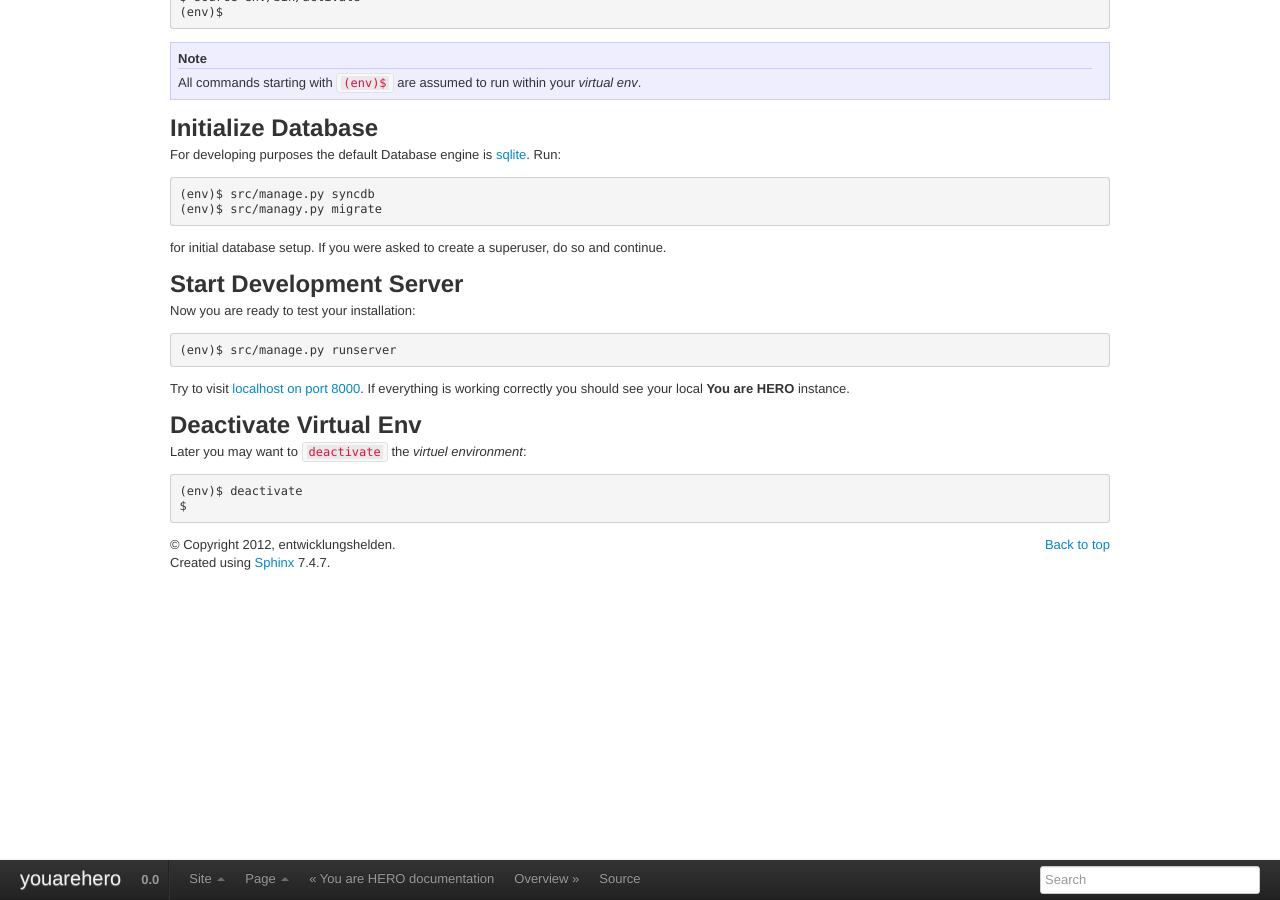
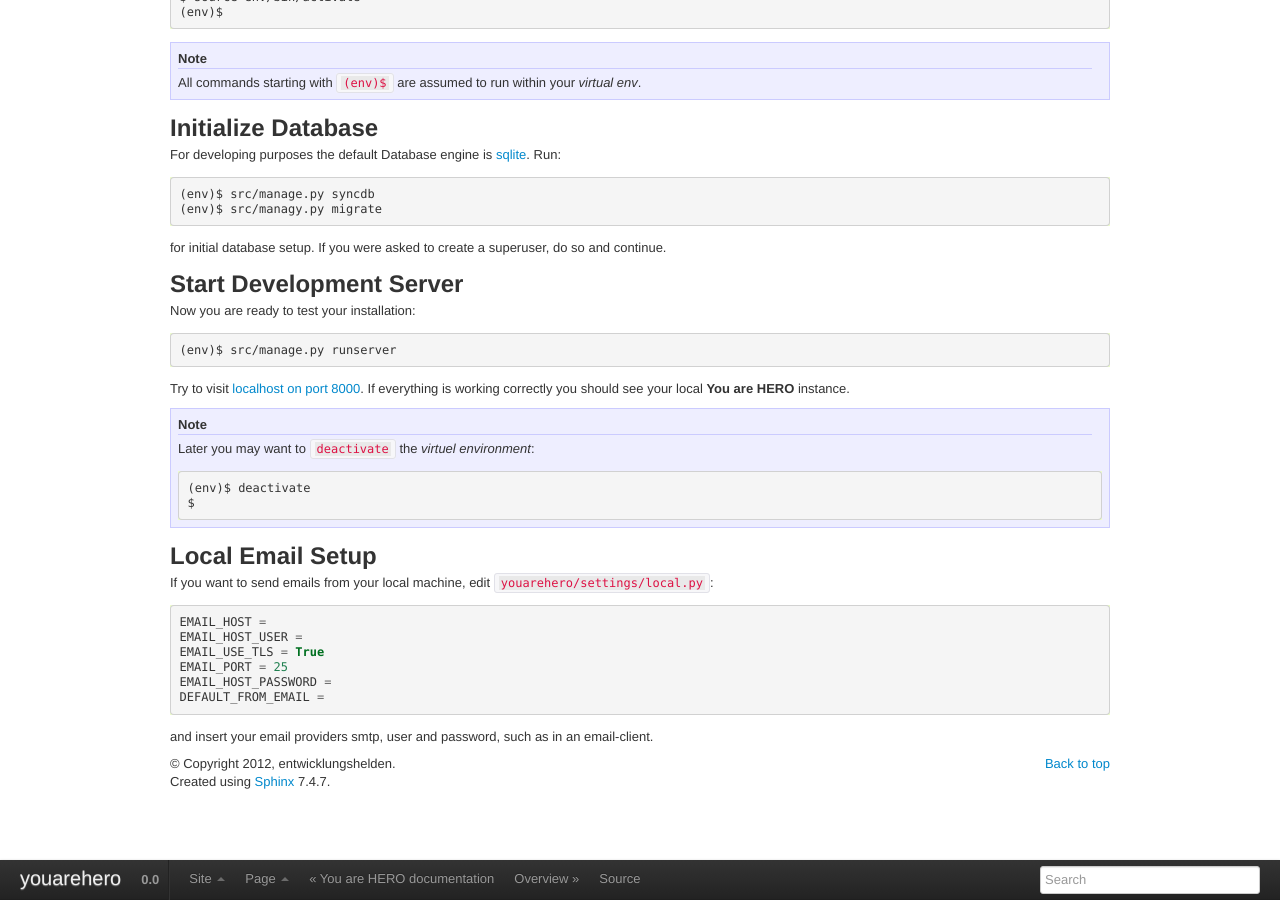
Before and after one commit to youarehero/youarehero, a Sphinx documentation site: the page built from docs/install.rst, in a window 1280 px wide and 900 px high, scrolled down 973 px. Built offline with Sphinx 7.4.7, drawn with Linux system fonts in a browser that asks for light colours.

Commit message:
docs update3

```diff
--- a/docs/herobase.rst
+++ b/docs/herobase.rst
@@ -8,7 +8,6 @@ Models
 ~~~~~~
 .. automodule:: herobase.models
    :members:
-
 
 Views
 ~~~~~~
--- a/docs/install.rst
+++ b/docs/install.rst
@@ -94,12 +94,24 @@ Now you are ready to test your installation::
 Try to visit `localhost on port 8000 <http://localhost:8000>`_. If everything is
 working correctly you should see your local **You are HERO** instance.
 
-Deactivate Virtual Env
-======================
+.. NOTE::
+    Later you may want to ``deactivate`` the *virtuel environment*::
 
-Later you may want to ``deactivate`` the *virtuel environment*::
-
-    (env)$ deactivate
-    $
+        (env)$ deactivate
+        $
 
 .. _virtualenv: <http://www.virtualenv.org>
+
+Local Email Setup
+=================
+
+If you want to send emails from your local machine, edit ``youarehero/settings/local.py``::
+
+   EMAIL_HOST =
+   EMAIL_HOST_USER =
+   EMAIL_USE_TLS = True
+   EMAIL_PORT = 25
+   EMAIL_HOST_PASSWORD =
+   DEFAULT_FROM_EMAIL =
+
+and insert your email providers smtp, user and password, such as in an email-client.
```
Also changed, not shown: docs/heromessage.rst (+15 -0 lines), docs/overview.rst (+13 -2 lines), 1 other file.
